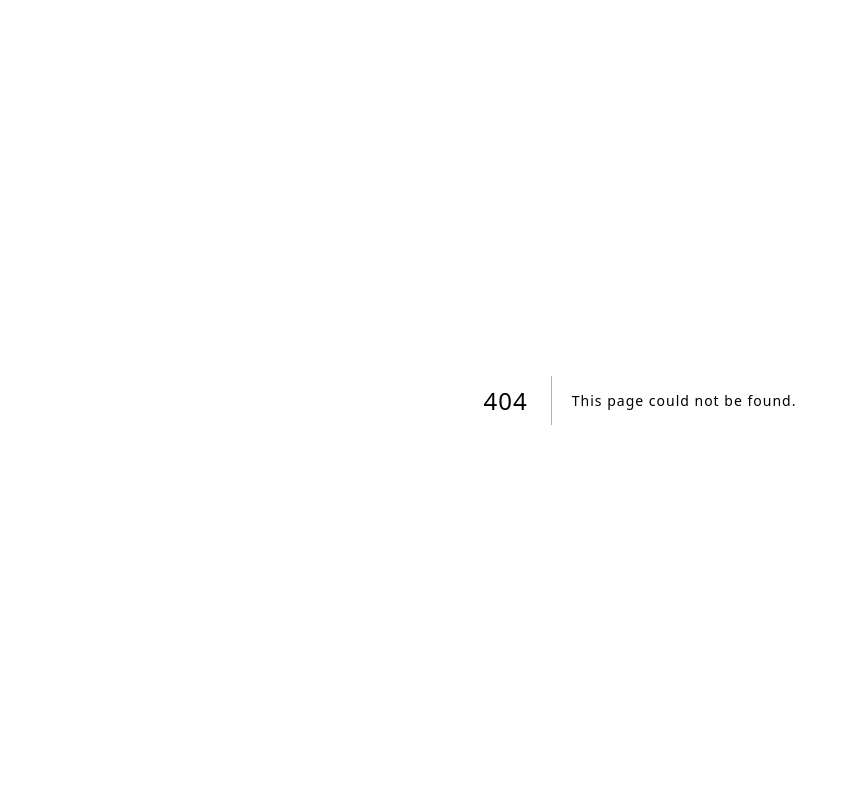
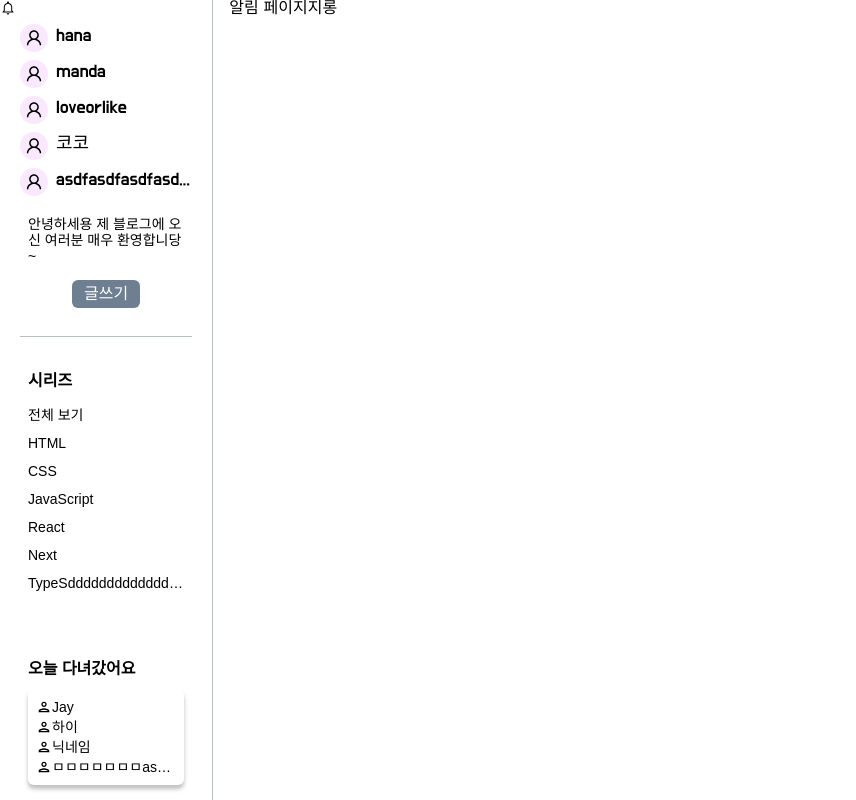
Before and after one commit to sorrel012/log-us, a Next.js app: page /blog/notification in a window 1280 px wide. Before the commit this address had no page. Shown: the whole page, without its empty margins (0-856 px from the left). Built offline with nearby package versions, Linux system fonts and the light colour scheme; a web font is replaced by a local one.

Commit message:
feat: 알림 모달 임시 마크업

```diff
--- a/src/app/blog/layout.tsx
+++ b/src/app/blog/layout.tsx
@@ -1,4 +1,5 @@
 import Sidebar from '@/components/sidebar/Sidebar';
+import Header from '@/components/Header';
 
 export default function BlogLayout({
     children,
@@ -7,6 +8,9 @@ export default function BlogLayout({
 }>) {
     return (
         <div className="flex">
+            <div className="z-50">
+                <Header />
+            </div>
             <Sidebar />
             <div className="ml-[20%] w-[80%] lg:ml-[16.6667%] lg:w-[83.3333%]">
                 {children}
--- /dev/null
+++ b/src/app/blog/notification/@modal/(..)notification/page.tsx
@@ -0,0 +1,3 @@
+export default function NotificationModalPage() {
+    return <div>모달~</div>;
+}
--- /dev/null
+++ b/src/app/blog/notification/page.tsx
@@ -0,0 +1,3 @@
+export default function NotificationPage() {
+    return <div>알림 페이지지롱</div>;
+}
--- /dev/null
+++ b/src/components/Header.tsx
@@ -0,0 +1,18 @@
+'use client';
+
+import { IoMdNotificationsOutline } from 'react-icons/io';
+import { useRouter } from 'next/navigation';
+
+export default function Header() {
+    const router = useRouter();
+
+    const handleNotificationClick = () => {
+        router.push('/blog/notification/notification');
+    };
+
+    return (
+        <button className="hover:cursor-pointer">
+            <IoMdNotificationsOutline onClick={handleNotificationClick} />
+        </button>
+    );
+}
```
